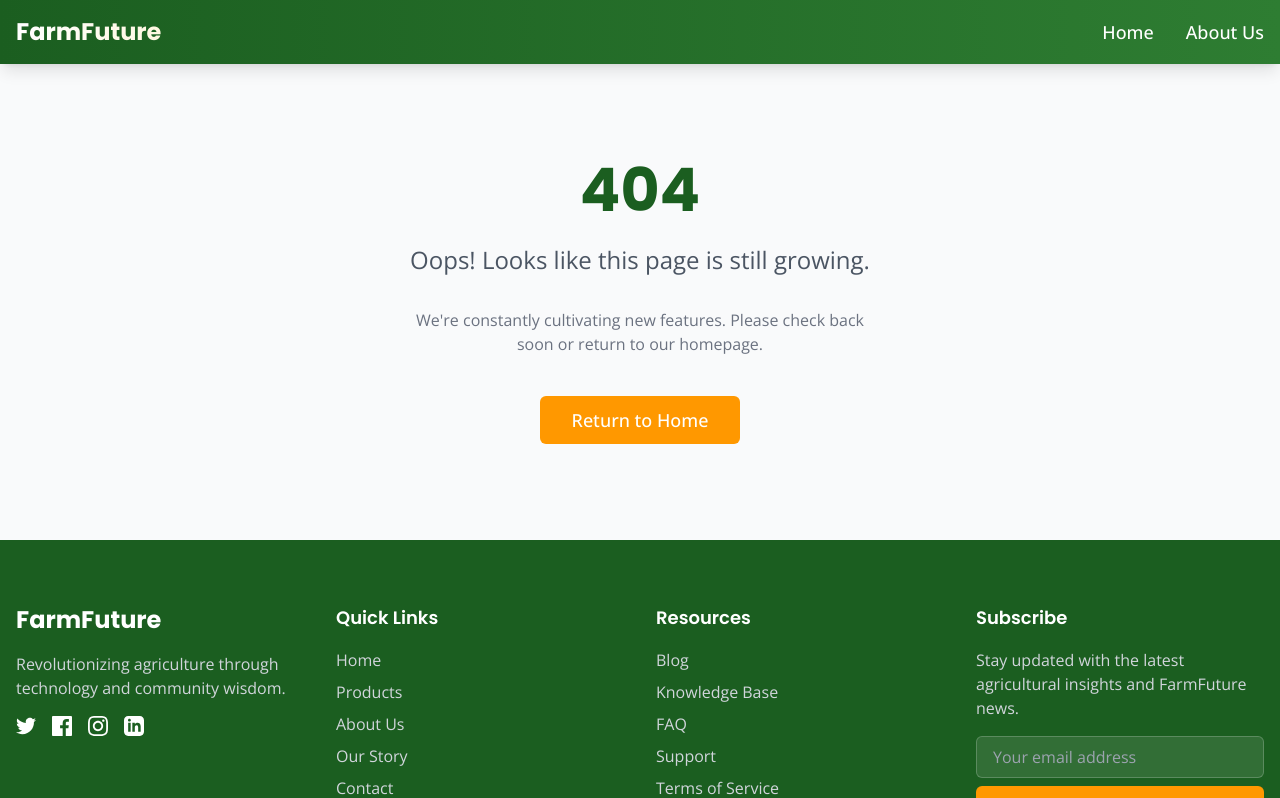
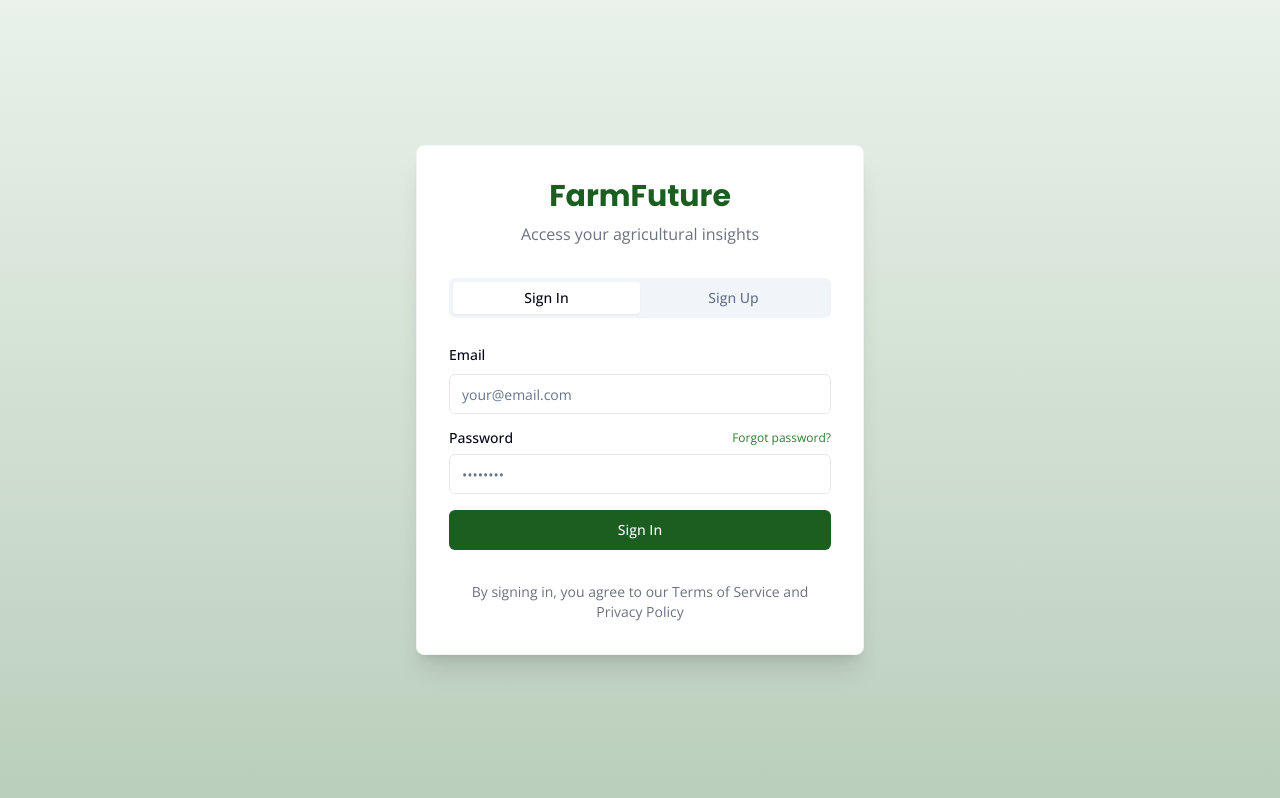
Before and after one commit to Kira182005/farmfuture-agriverse-connect, a React (Vite) app: page /login in a window 1280 px wide. Shown: the top 798 px of the page. Built offline with nearby package versions, Linux system fonts and the light colour scheme.

Commit message:
feat: Implement login page and button
Adds a login page with sign-up and sign-in functionality, and adds a "Log-in" button to the navigation bar.

```diff
--- a/src/App.tsx
+++ b/src/App.tsx
@@ -10,6 +10,7 @@ import SeasonalPlanning from "./pages/SeasonalPlanning";
 import IrrigationManagement from "./pages/IrrigationManagement";
 import SocialNetwork from "./pages/SocialNetwork";
 import AIAnalytics from "./pages/AIAnalytics";
+import Login from "./pages/Login";
 
 const queryClient = new QueryClient();
 
@@ -25,6 +26,7 @@ const App = () => (
           <Route path="/irrigation-management" element={<IrrigationManagement />} />
           <Route path="/social-network" element={<SocialNetwork />} />
           <Route path="/ai-analytics" element={<AIAnalytics />} />
+          <Route path="/login" element={<Login />} />
           <Route path="/our-story" element={<NotFound />} />
           <Route path="/about-us" element={<NotFound />} />
           <Route path="/contact" element={<NotFound />} />
--- a/src/components/Navigation.tsx
+++ b/src/components/Navigation.tsx
@@ -1,12 +1,13 @@
 
 import React, { useState } from 'react';
 import { Button } from "@/components/ui/button";
-import { Menu } from "lucide-react";
+import { Menu, LogIn } from "lucide-react";
 import { cn } from '@/lib/utils';
-import { Link } from 'react-router-dom';
+import { Link, useNavigate } from 'react-router-dom';
 
 const Navigation = () => {
   const [isMenuOpen, setIsMenuOpen] = useState(false);
+  const navigate = useNavigate();
 
   const navItems = [
     { name: 'Home', path: '/' },
@@ -28,6 +29,11 @@ const Navigation = () => {
     }
   };
 
+  const handleLoginClick = () => {
+    navigate('/login');
+    setIsMenuOpen(false);
+  };
+
   return (
     <nav className="bg-gradient-to-r from-farm-darkgreen to-farm-green text-white py-4 sticky top-0 z-50 shadow-lg">
       <div className="container mx-auto px-4">
@@ -38,7 +44,7 @@ const Navigation = () => {
           </div>
 
           {/* Desktop Navigation */}
-          <div className="hidden md:flex space-x-8">
+          <div className="hidden md:flex items-center space-x-8">
             {navItems.map((item) => (
               <Link
                 key={item.name}
@@ -49,6 +55,14 @@ const Navigation = () => {
                 {item.name}
               </Link>
             ))}
+            <Button
+              variant="outline"
+              className="bg-white/10 text-white hover:bg-white/20 border-white/30"
+              onClick={handleLoginClick}
+            >
+              <LogIn className="mr-2 h-4 w-4" />
+              Log In
+            </Button>
           </div>
 
           {/* Mobile Menu Button */}
@@ -86,6 +100,14 @@ const Navigation = () => {
               {item.name}
             </Link>
           ))}
+          <Button
+            variant="outline"
+            className="bg-white/10 text-white hover:bg-white/20 border-white/30 w-full justify-start"
+            onClick={handleLoginClick}
+          >
+            <LogIn className="mr-2 h-4 w-4" />
+            Log In
+          </Button>
         </div>
       </div>
 
--- /dev/null
+++ b/src/pages/Login.tsx
@@ -0,0 +1,191 @@
+
+import React, { useState } from 'react';
+import { useNavigate } from 'react-router-dom';
+import { Button } from "@/components/ui/button";
+import { Input } from "@/components/ui/input";
+import { Label } from "@/components/ui/label";
+import { Tabs, TabsContent, TabsList, TabsTrigger } from "@/components/ui/tabs";
+import { toast } from "@/hooks/use-toast";
+
+const Login = () => {
+  const navigate = useNavigate();
+
+  // Sign In state
+  const [email, setEmail] = useState('');
+  const [password, setPassword] = useState('');
+
+  // Sign Up state
+  const [newEmail, setNewEmail] = useState('');
+  const [newPassword, setNewPassword] = useState('');
+  const [confirmPassword, setConfirmPassword] = useState('');
+  const [fullName, setFullName] = useState('');
+
+  // Form handlers
+  const handleSignIn = (e: React.FormEvent) => {
+    e.preventDefault();
+    // This is a mock sign-in implementation
+    // In a real app, this should connect to an authentication service
+    if (email && password) {
+      toast({
+        title: "Signed in successfully",
+        description: "Welcome back to FarmFuture!",
+      });
+      // Navigate to home page after login
+      navigate('/');
+    } else {
+      toast({
+        title: "Sign in failed",
+        description: "Please enter valid credentials",
+        variant: "destructive",
+      });
+    }
+  };
+
+  const handleSignUp = (e: React.FormEvent) => {
+    e.preventDefault();
+    // This is a mock sign-up implementation
+    if (newEmail && newPassword && confirmPassword && fullName) {
+      if (newPassword !== confirmPassword) {
+        toast({
+          title: "Passwords don't match",
+          description: "Please make sure your passwords match",
+          variant: "destructive",
+        });
+        return;
+      }
+
+      toast({
+        title: "Account created successfully",
+        description: "Welcome to FarmFuture!",
+      });
+      // Navigate to home page after sign up
+      navigate('/');
+    } else {
+      toast({
+        title: "Sign up failed",
+        description: "Please fill all required fields",
+        variant: "destructive",
+      });
+    }
+  };
+
+  return (
+    <div className="min-h-screen flex items-center justify-center bg-gradient-to-b from-farm-green/10 to-farm-darkgreen/30">
+      <div className="w-full max-w-md p-8 space-y-8 bg-white rounded-lg shadow-xl border border-gray-100">
+        <div className="text-center">
+          <h1 className="text-3xl font-bold text-farm-darkgreen mb-2">FarmFuture</h1>
+          <p className="text-gray-500">Access your agricultural insights</p>
+        </div>
+
+        <Tabs defaultValue="signin" className="w-full">
+          <TabsList className="grid w-full grid-cols-2">
+            <TabsTrigger value="signin">Sign In</TabsTrigger>
+            <TabsTrigger value="signup">Sign Up</TabsTrigger>
+          </TabsList>
+
+          <TabsContent value="signin">
+            <form onSubmit={handleSignIn} className="space-y-4 mt-6">
+              <div className="space-y-2">
+                <Label htmlFor="email">Email</Label>
+                <Input
+                  id="email"
+                  type="email"
+                  placeholder="your@email.com"
+                  value={email}
+                  onChange={(e) => setEmail(e.target.value)}
+                  required
+                />
+              </div>
+
+              <div className="space-y-2">
+                <div className="flex items-center justify-between">
+                  <Label htmlFor="password">Password</Label>
+                  <a
+                    href="#"
+                    className="text-xs text-farm-green hover:text-farm-darkgreen transition-colors"
+                  >
+                    Forgot password?
+                  </a>
+                </div>
+                <Input
+                  id="password"
+                  type="password"
+                  placeholder="••••••••"
+                  value={password}
+                  onChange={(e) => setPassword(e.target.value)}
+                  required
+                />
+              </div>
+
+              <Button type="submit" className="w-full bg-farm-darkgreen hover:bg-farm-green">
+                Sign In
+              </Button>
+            </form>
+          </TabsContent>
+
+          <TabsContent value="signup">
+            <form onSubmit={handleSignUp} className="space-y-4 mt-6">
+              <div className="space-y-2">
+                <Label htmlFor="fullName">Full Name</Label>
+                <Input
+                  id="fullName"
+                  type="text"
+                  placeholder="John Doe"
+                  value={fullName}
+                  onChange={(e) => setFullName(e.target.value)}
+                  required
+                />
+              </div>
+
+              <div className="space-y-2">
+                <Label htmlFor="newEmail">Email</Label>
+                <Input
+                  id="newEmail"
+                  type="email"
+                  placeholder="your@email.com"
+                  value={newEmail}
+                  onChange={(e) => setNewEmail(e.target.value)}
+                  required
+                />
+              </div>
+
+              <div className="space-y-2">
+                <Label htmlFor="newPassword">Password</Label>
+                <Input
+                  id="newPassword"
+                  type="password"
+                  placeholder="••••••••"
+                  value={newPassword}
+                  onChange={(e) => setNewPassword(e.target.value)}
+                  required
+                />
+              </div>
+
+              <div className="space-y-2">
+                <Label htmlFor="confirmPassword">Confirm Password</Label>
+                <Input
+                  id="confirmPassword"
+                  type="password"
+                  placeholder="••••••••"
+                  value={confirmPassword}
+                  onChange={(e) => setConfirmPassword(e.target.value)}
+                  required
+                />
+              </div>
+
+              <Button type="submit" className="w-full bg-farm-darkgreen hover:bg-farm-green">
+                Create Account
+              </Button>
+            </form>
+          </TabsContent>
+        </Tabs>
+
+        <div className="mt-4 text-center text-sm text-gray-500">
+          <p>By signing in, you agree to our Terms of Service and Privacy Policy</p>
+        </div>
+      </div>
+    </div>
+  );
+};
+
+export default Login;
```
